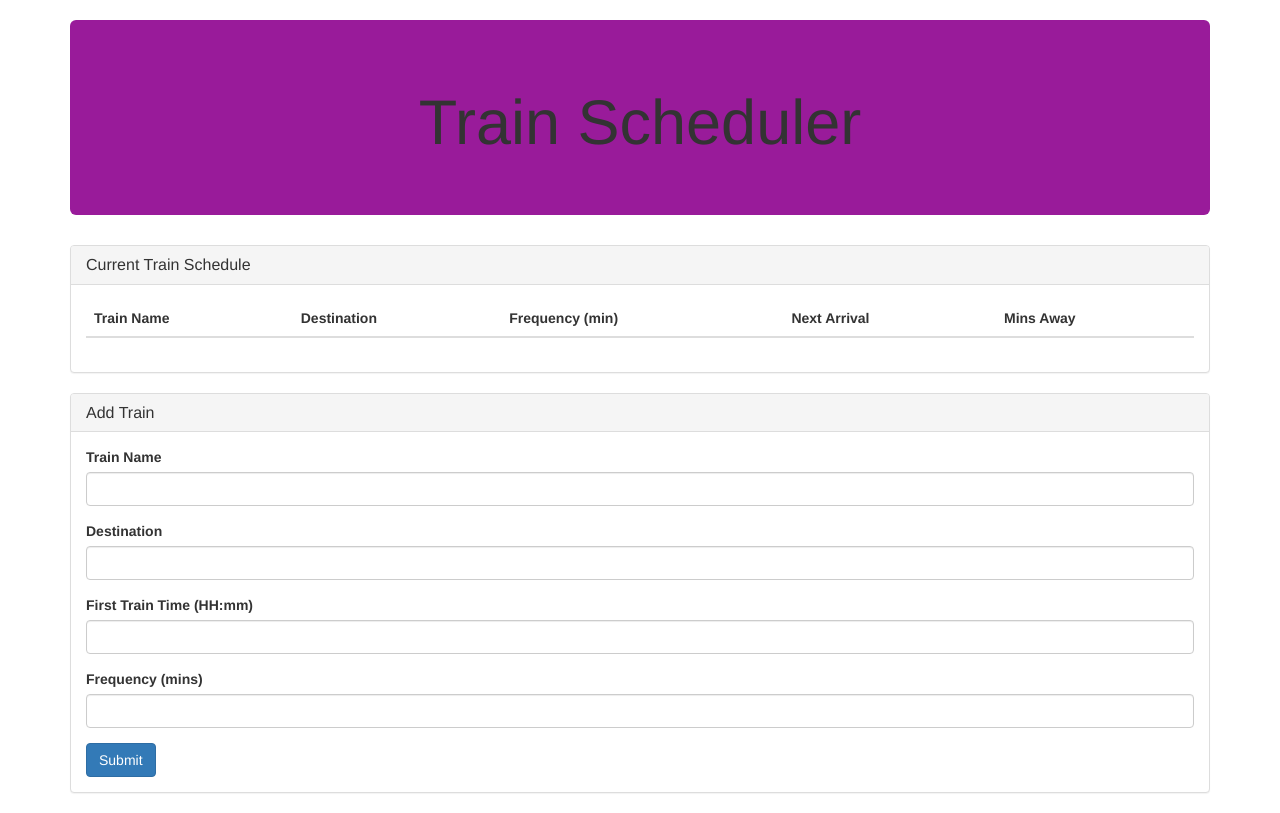
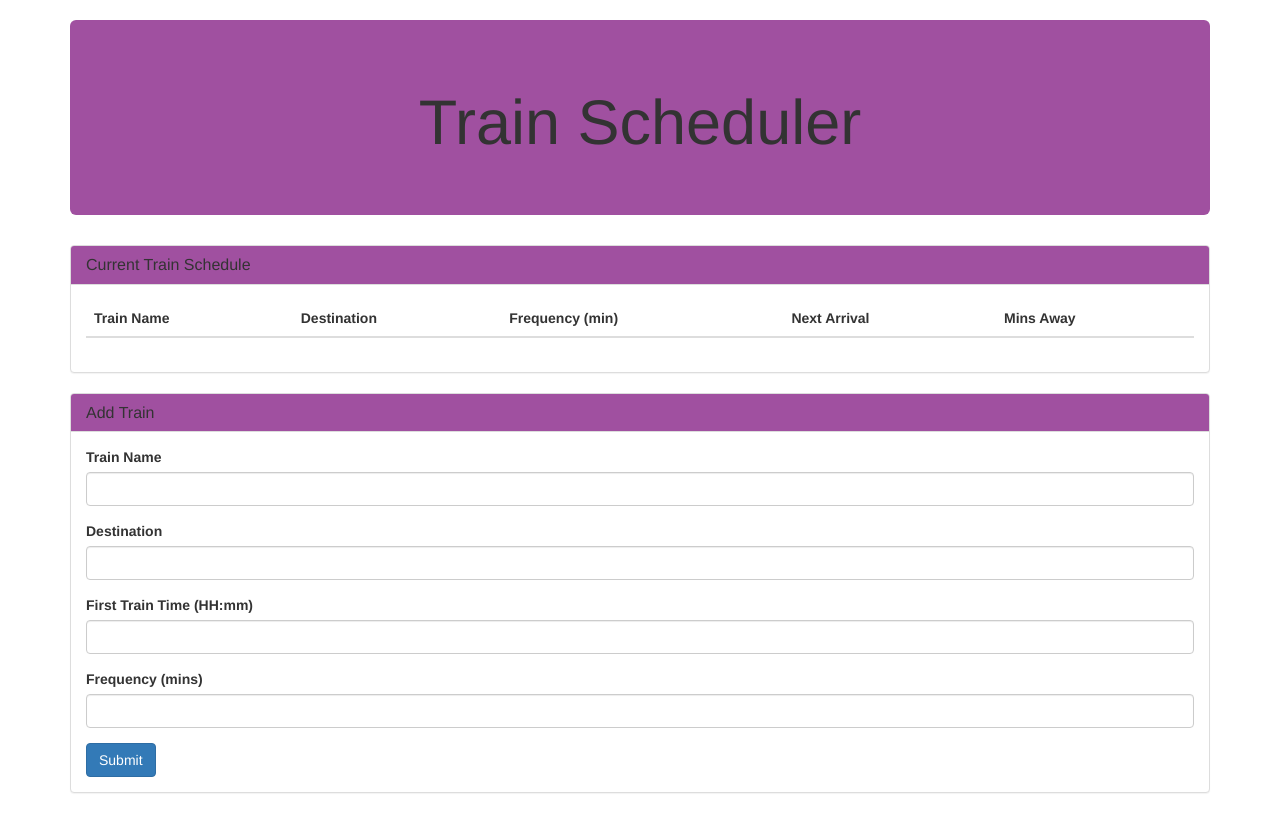
Before and after one commit to mccarthinator/train-scheduler, a plain HTML site: page index.html in a window 1280 px wide. Drawn offline with nearby package versions, Linux system fonts and the light colour scheme; no server answers.

Commit message:
styling colors

```diff
--- a/assets/css/style.css
+++ b/assets/css/style.css
@@ -1,3 +1,11 @@
 #firstBlock {
-	background-color: #991b9a;
+	background-color: #a050a0;
 }
+
+#current-train-schedule {
+	background-color: #a050a0;
+}
+
+#add-train {
+	background-color: #a050a0;
+}
--- a/index.html
+++ b/index.html
@@ -37,7 +37,7 @@
       <div class="row">
         <div class="col-lg-12">
           <div class="panel panel-default">
-             <div class="panel-heading">
+             <div class="panel-heading" id="current-train-schedule">
               <h3 class="panel-title">Current Train Schedule</h3>
                </div>
                 <div class="panel-body">
@@ -68,7 +68,7 @@
       <div class="row">
         <div class="col-lg-12">
           <div class="panel panel-default">
-            <div class="panel-heading">
+            <div class="panel-heading" id="add-train">
               <h3 class="panel-title">Add Train</h3>
             </div>
             <div class="panel-body">
```
